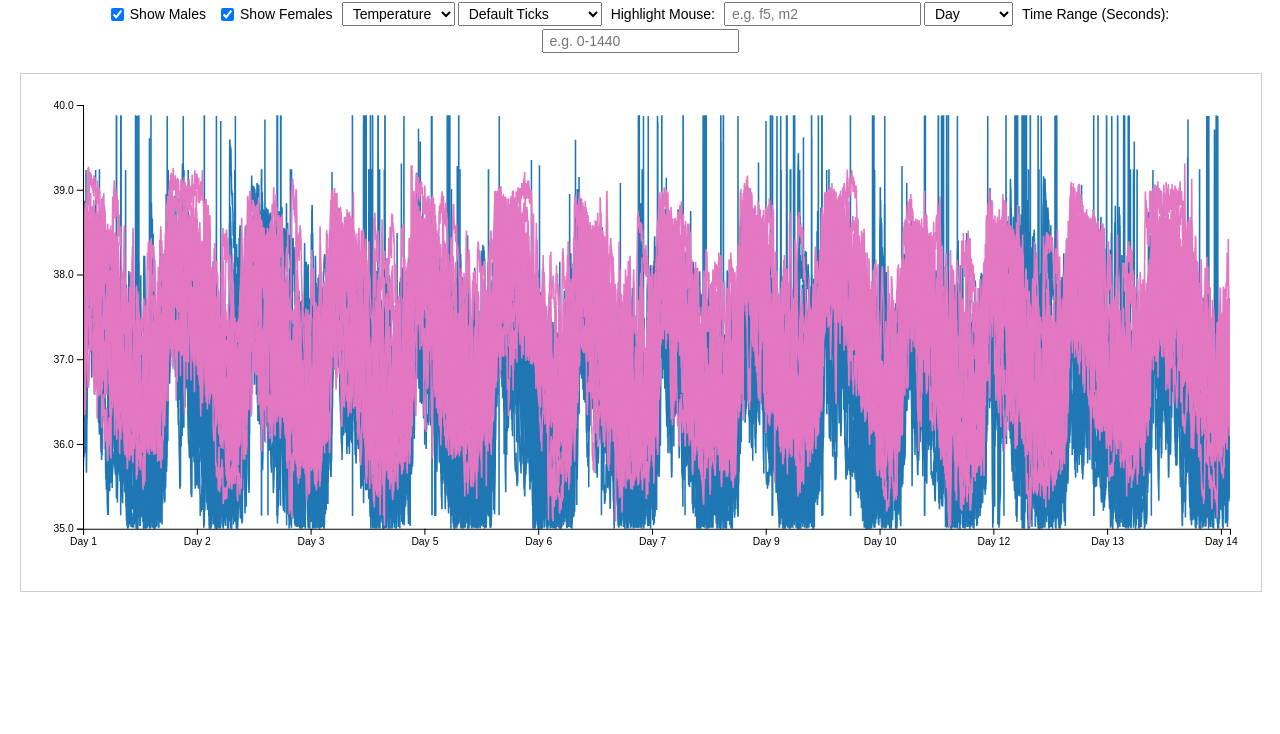
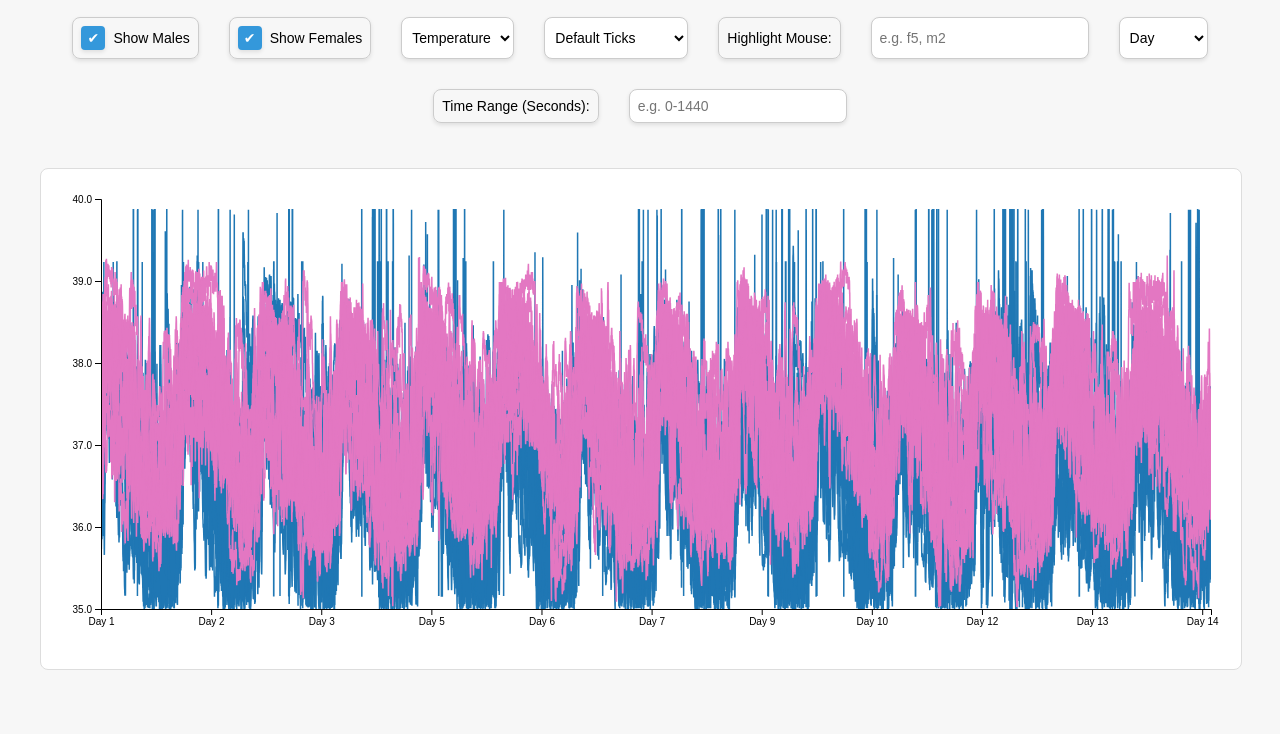
Before and after one commit to RaghavDewangan/InteractiveVis, a plain HTML site: page index.html in a window 1280 px wide. Shown: the part 66-800 px from the top of the page. Drawn offline with nearby package versions, Linux system fonts and the light colour scheme.

Commit message:
basic styling

```diff
--- a/style.css
+++ b/style.css
@@ -1,62 +1,21 @@
-/*body {
-  font-family: Arial, sans-serif;
+body {
+  font-family: 'Arial', sans-serif;
   margin: 20px;
+  background-color: #f7f7f7;
 }
 
 h1 {
   text-align: center;
-}
-
-.controls {
-  text-align: center;
   margin-bottom: 20px;
-}
-
-label {
-  margin-right: 10px;
-}
-
-select, input {
-  margin: 0 10px;
-  padding: 5px;
-}
-
-svg {
-  border: 1px solid #ccc;
-  width: 100%;
-  height: auto;
-}
-
-.chart-container {
-  width: 100%;
-  height: auto;
-}
-
-.tooltip {
-  position: absolute;
-  background: lightgray;
-  padding: 4px;
-  border-radius: 4px;
-  pointer-events: none;
-  font-size: 14px;
-}*/
-
-body {
-  font-family: Arial, sans-serif;
-  margin: 20px;
-}
-
-h1 {
-  text-align: center;
-  margin-bottom: 10px;
+  font-size: 2rem;
+  color: #2c3e50;
 }
 
 .controls {
   display: flex;
   flex-wrap: wrap;
   justify-content: center;
-  align-items: center;
-  gap: 3px;
+  gap: 20px;
   margin-bottom: 20px;
 }
 
@@ -65,37 +24,137 @@ h1 {
 .controls input {
   font-size: 14px;
   margin: 0;
-  padding: 2px 6px;
+  padding: 8px;
+  border-radius: 8px;
+  border: 1px solid #ccc;
+  box-shadow: 0 2px 4px rgba(0, 0, 0, 0.1);
 }
 
 .controls label {
   display: inline-flex;
   align-items: center;
-  gap: 6px;
+  gap: 8px;
 }
 
 select, input {
-  padding: 3px 5px;
+  background-color: white;
   font-size: 14px;
+  border-radius: 8px;
+  width: 150px;
+  border: 1px solid #ccc;
 }
 
-svg {
-  border: 1px solid #ccc;
+select:focus, input:focus {
+  border-color: #3498db;
+  outline: none;
+}
+
+input[type="text"] {
+  width: 200px;
+}
+
+input[type="checkbox"] {
+  margin-right: 8px;
+}
+
+input[type="checkbox"]:checked {
+  background-color: #3498db;
+}
+
+.controls select {
+  width: auto;
+  padding: 6px;
+}
+
+.controls label, .controls select, .controls input {
+  margin: 5px;
+}
+
+/* Style for Highlight Mouse and below to be in the second row */
+.controls-row-2 {
+  display: flex;
+  flex-wrap: wrap;
+  justify-content: center;
+  gap: 20px;
   width: 100%;
-  height: auto;
 }
 
 .chart-container {
   width: 100%;
-  height: auto;
+  max-width: 1200px;
+  margin: 0 auto;
+}
+
+svg {
+  border: 1px solid #ddd;
+  border-radius: 8px;
+  width: 100%;
+  height: 500px;
+  background-color: #fff;
+  margin-top: 20px;
 }
 
 .tooltip {
   position: absolute;
-  background: lightgray;
-  padding: 4px 6px;
+  background: rgba(0, 0, 0, 0.75);
+  color: white;
+  padding: 6px 10px;
   border-radius: 4px;
   pointer-events: none;
-  font-size: 13px;
-  box-shadow: 1px 1px 4px rgba(0, 0, 0, 0.2);
+  font-size: 14px;
+  box-shadow: 1px 1px 8px rgba(0, 0, 0, 0.3);
 }
+
+.tooltip::after {
+  content: '';
+  position: absolute;
+  top: 100%;
+  left: 50%;
+  margin-left: -5px;
+  border-width: 5px;
+  border-style: solid;
+  border-color: rgba(0, 0, 0, 0.75) transparent transparent transparent;
+}
+
+/* checkbox styling */
+input[type="checkbox"] {
+  width: 24px; /* Set a fixed width */
+  height: 24px; /* Set a fixed height to make it square */
+  border-radius: 4px; /* Slightly rounded edges */
+  background-color: white;
+  border: 2px solid #ccc;
+  appearance: none; /* Remove default styles */
+  position: relative;
+  transition: all 0.2s ease;
+}
+
+input[type="checkbox"]:checked {
+  background-color: #3498db; /* Blue background when checked */
+  border-color: #3498db; /* Blue border when checked */
+}
+
+input[type="checkbox"]:checked::after {
+  content: "✔"; /* Add check mark when checked */
+  position: absolute;
+  top: 50%;
+  left: 50%;
+  transform: translate(-50%, -50%);
+  color: white;
+  font-size: 14px;
+}
+
+input[type="checkbox"]:focus {
+  outline: none;
+  border-color: #2980b9; /* Highlight on focus */
+}
+
+.controls label {
+  display: inline-flex;
+  align-items: center;
+  gap: 8px;
+  font-size: 14px;
+}
+
+.controls input[type="checkbox"] {
+  margin: 0;
+}
```
